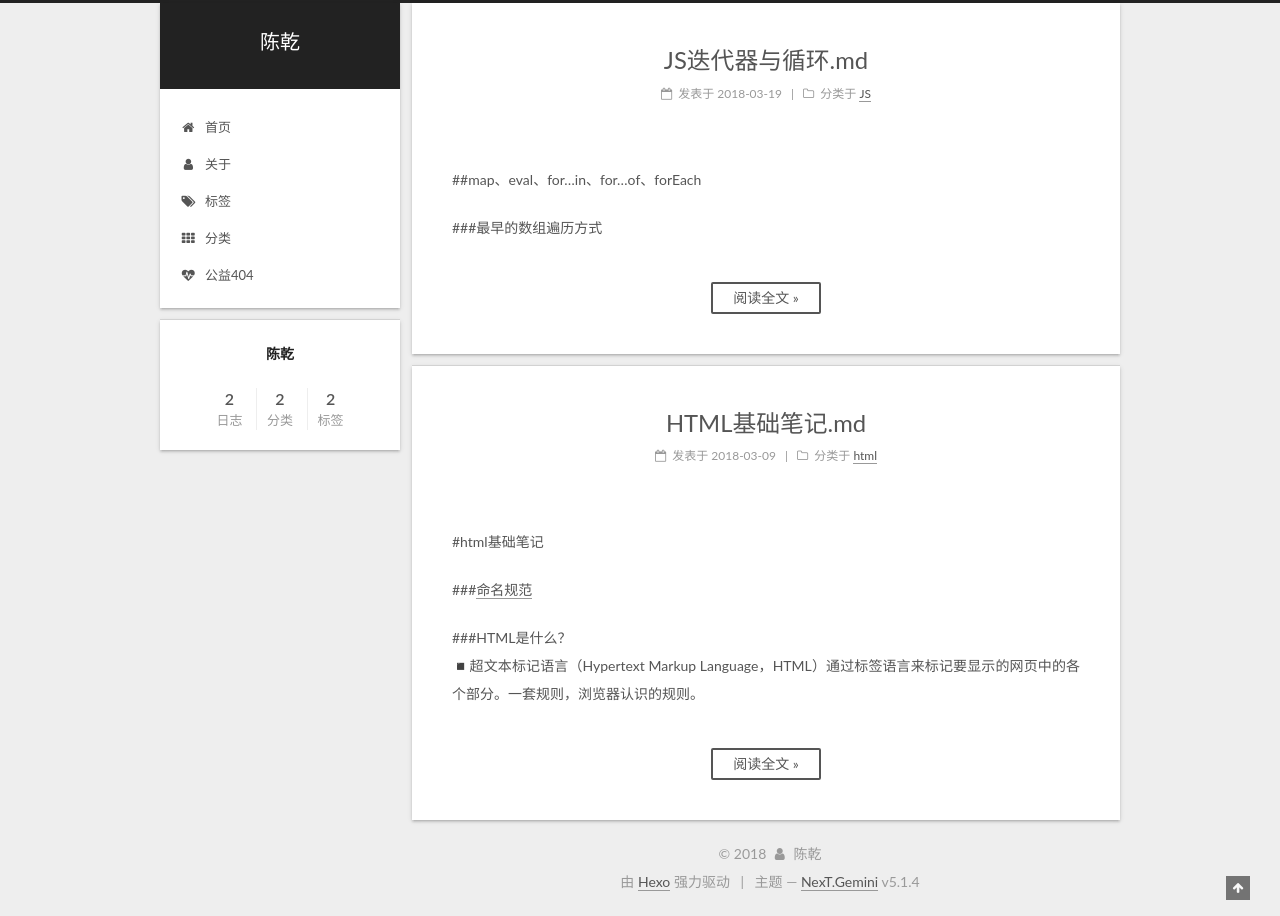
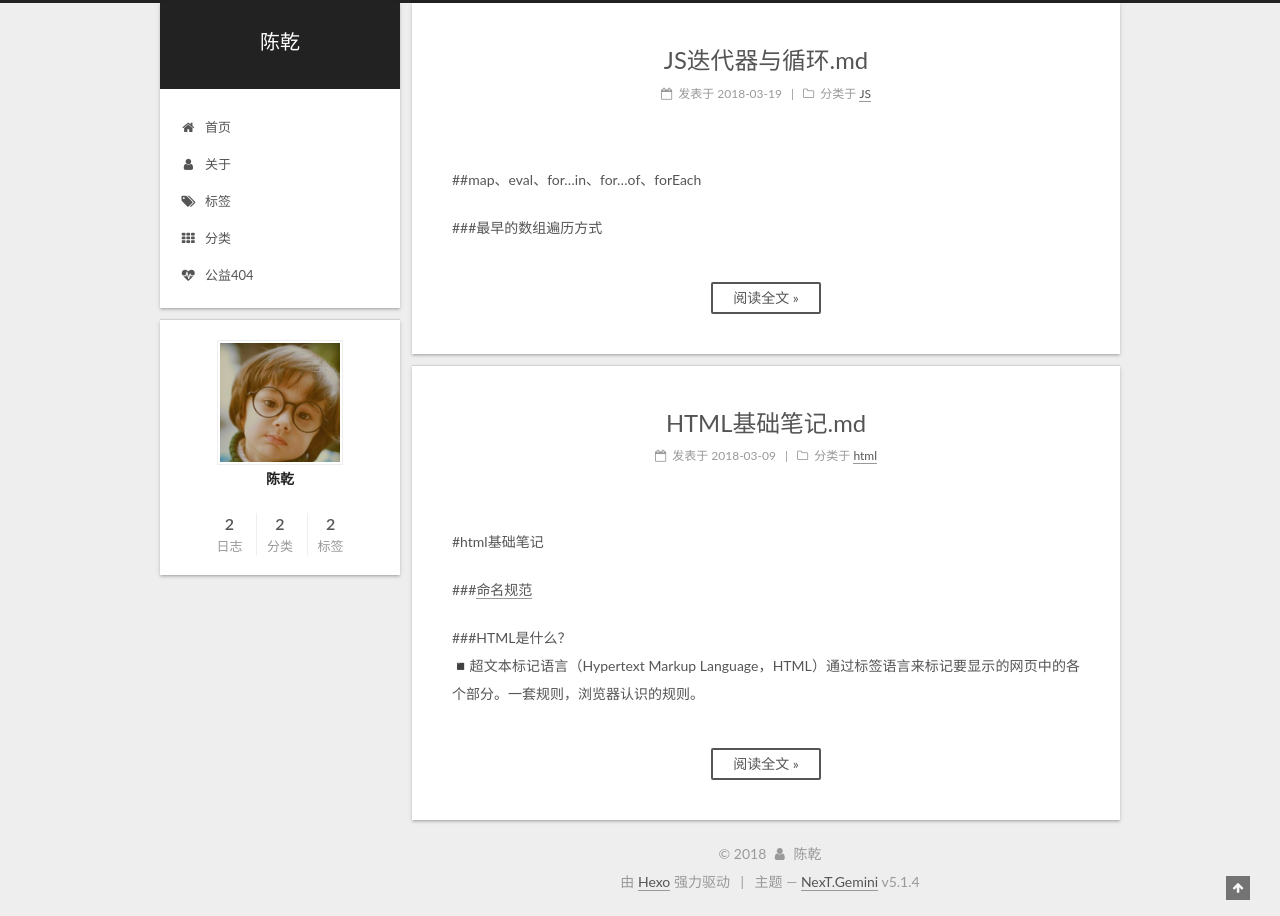
Before and after one commit to Little-Chen/Little-Chen.github.io, a plain HTML site: page index.html in a window 1280 px wide. Drawn offline with Linux system fonts and the light colour scheme.

Commit message:
Site updated: 2018-03-21 21:28:43

```diff
--- a/css/main.css
+++ b/css/main.css
@@ -1823,7 +1823,7 @@ pre .javascript .function {
   width: 4px;
   height: 4px;
   border-radius: 50%;
-  background: #a4ffff;
+  background: #4bcb5d;
 }
 .links-of-blogroll {
   font-size: 13px;
--- a/index.html
+++ b/index.html
@@ -264,7 +264,7 @@
     <span hidden itemprop="author" itemscope itemtype="http://schema.org/Person">
       <meta itemprop="name" content="陈乾">
       <meta itemprop="description" content="">
-      <meta itemprop="image" content="/images/avatar.gif">
+      <meta itemprop="image" content="/uploads/avatar.png">
     </span>
 
     <span hidden itemprop="publisher" itemscope itemtype="http://schema.org/Organization">
@@ -411,7 +411,7 @@
     <span hidden itemprop="author" itemscope itemtype="http://schema.org/Person">
       <meta itemprop="name" content="陈乾">
       <meta itemprop="description" content="">
-      <meta itemprop="image" content="/images/avatar.gif">
+      <meta itemprop="image" content="/uploads/avatar.png">
     </span>
 
     <span hidden itemprop="publisher" itemscope itemtype="http://schema.org/Organization">
@@ -575,6 +575,10 @@
       <section class="site-overview-wrap sidebar-panel sidebar-panel-active">
         <div class="site-overview">
           <div class="site-author motion-element" itemprop="author" itemscope itemtype="http://schema.org/Person">
+
+              <img class="site-author-image" itemprop="image"
+                src="/uploads/avatar.png"
+                alt="陈乾" />
 
               <p class="site-author-name" itemprop="name">陈乾</p>
               <p class="site-description motion-element" itemprop="description"></p>
```
Also changed, not shown: 2018/03/09/HTML基础笔记/index.html (+5 -1 lines), 2018/03/19/JS迭代器与循环/index.html (+5 -1 lines), about/index.html (+4 -0 lines), archives/2018/03/index.html (+4 -0 lines), archives/2018/index.html (+4 -0 lines), archives/index.html (+4 -0 lines), categories/JS/index.html (+4 -0 lines), categories/html/index.html (+4 -0 lines), categories/index.html (+4 -0 lines), tags/JS/index.html (+4 -0 lines), tags/html/index.html (+4 -0 lines), tags/index.html (+4 -0 lines), uploads/avatar.png (added).
